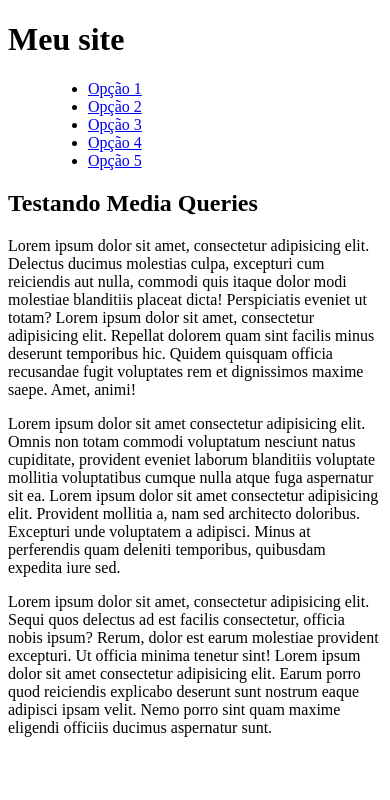
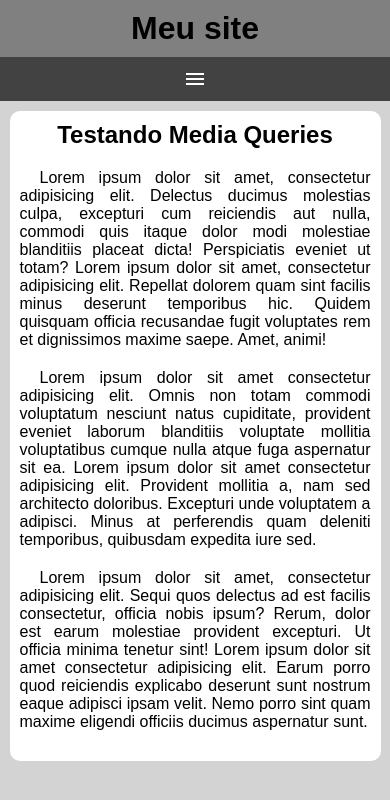
Before and after one commit to joseerivaldo/HTML-CSS, a plain HTML site: page exercicios/ex026/mq005/index.html in a window 390 px wide. Drawn offline with nearby package versions, Linux system fonts and the light colour scheme.

Commit message:
ex006 de Media query

```diff
--- a/exercicios/ex026/mq005/estilos/style.css
+++ b/exercicios/ex026/mq005/estilos/style.css
@@ -1 +1,75 @@
 @charset "UTF=8";
+
+*{
+    font-family: Arial, Helvetica, sans-serif;
+    margin: 0px;
+    padding: 0px;
+}
+
+body, html{
+    background-color: lightgray;
+}
+
+header{
+    background-color: gray;
+}
+
+header > h1 {
+    padding: 10px;
+    text-align: center;
+}
+
+span#burguer {
+    background-color: rgb(66, 66, 66);
+    color: white;
+    display: block;
+    text-align: center;
+    padding: 10px;
+    cursor: pointer;
+}
+span#burguer:hover{
+    background-color: white;
+    color: black;
+}
+
+menu{
+    display: none;
+}
+
+menu > ul{
+    list-style-type: none;
+}
+
+menu a{
+    display: block;
+    padding: 10px;
+    text-decoration: none;
+    background-color: rgb(82, 80, 80);
+    color: white;
+    text-align: center;
+    border-top: 2px solid gray;
+}
+
+menu a:hover{
+    background-color: rgb(97, 94, 94);
+}
+
+main{
+    width: 90vw;
+    background-color: white;
+    margin: auto;
+    padding: 10px;
+    border-radius: 10px;
+    margin-top: 10px;
+}
+
+article h2{
+    padding-bottom: 20px;
+    text-align: center;
+}
+
+article p{
+    text-align: justify;
+    margin-bottom: 20px;
+    text-indent: 20px;
+}
--- a/exercicios/ex026/mq005/index.html
+++ b/exercicios/ex026/mq005/index.html
@@ -4,12 +4,14 @@
     <meta charset="UTF-8">
     <meta name="viewport" content="width=device-width, initial-scale=1.0">
     <title>Media Query</title>
+    <link rel="stylesheet" href="https://fonts.googleapis.com/css2?family=Material+Symbols+Outlined:opsz,wght,FILL,GRAD@20..48,100..700,0..1,-50..200&icon_names=menu" />
     <link rel="stylesheet" href="estilos/style.css">
 </head>
 <body>
     <header>
         <h1>Meu site</h1>
-        <menu>
+        <span id="burguer" class="material-symbols-outlined" onclick="clickMenu()">menu</span>
+        <menu id="itens">
             <ul>
                 <li><a href="#">Opção 1</a></li>
                 <li><a href="#">Opção 2</a></li>
@@ -27,5 +29,15 @@
             <p>Lorem ipsum dolor sit amet, consectetur adipisicing elit. Sequi quos delectus ad est facilis consectetur, officia nobis ipsum? Rerum, dolor est earum molestiae provident excepturi. Ut officia minima tenetur sint! Lorem ipsum dolor sit amet consectetur adipisicing elit. Earum porro quod reiciendis explicabo deserunt sunt nostrum eaque adipisci ipsam velit. Nemo porro sint quam maxime eligendi officiis ducimus aspernatur sunt.</p>
         </article>
     </main>
+    <script>
+        function clickMenu(){
+            if(itens.style.display == 'block'){
+                itens.style.display = 'none'
+            }
+            else{
+                itens.style.display ='block'
+            }
+        }
+    </script>
 </body>
 </html>
```
